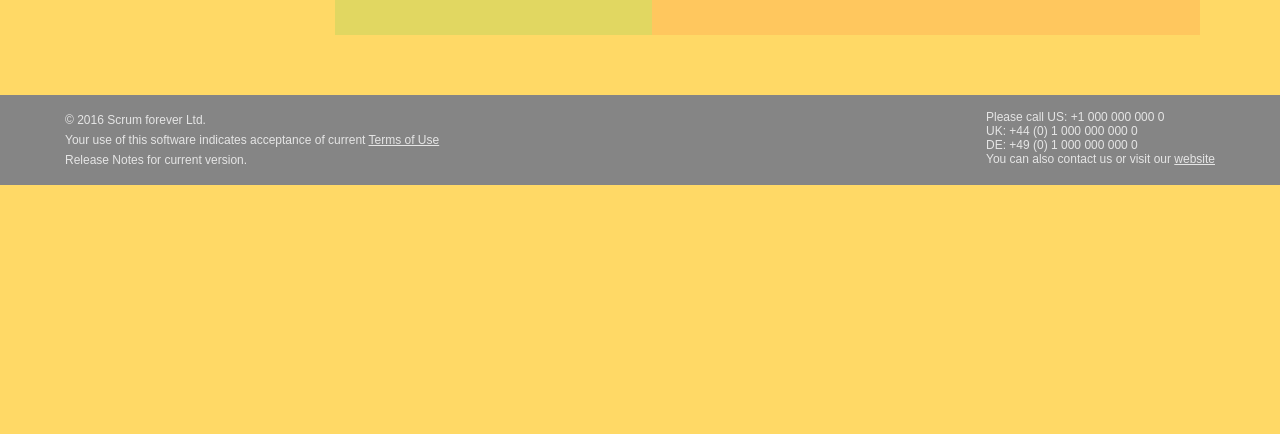
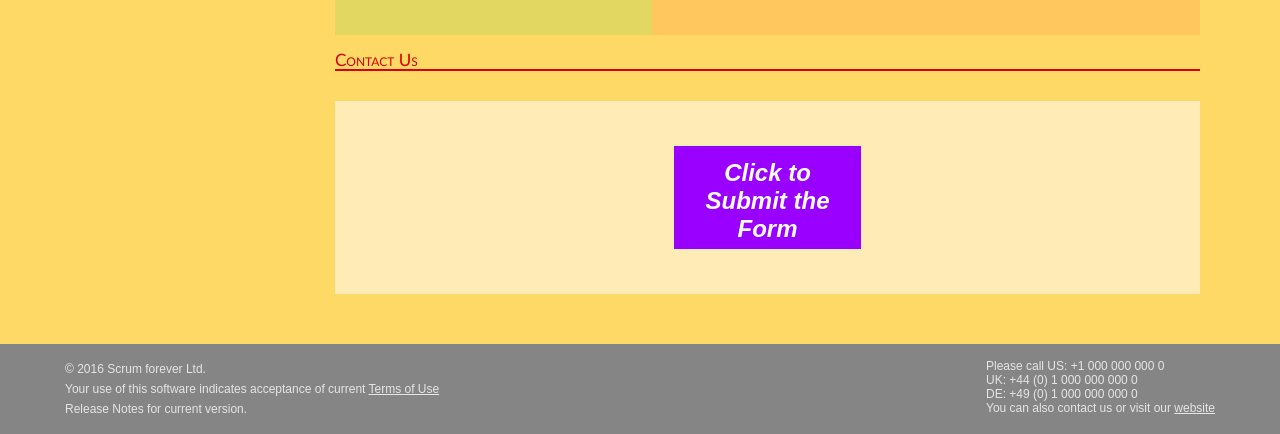
Before and after one commit to GrinchakAndrew/scrum, a plain HTML site: page index.html in a window 1280 px wide. Shown: the part 1978-2412 px from the top of the page. Before the commit the page ends 2163 px from the top, so only its background shows below. Drawn offline with Linux system fonts and the light colour scheme.

Commit message:
increment3

```diff
--- a/index.html
+++ b/index.html
@@ -228,6 +228,41 @@
                 <p class="c33"><span></span></p>
                 <p class="c11"><span class="c27"></span></p>
 
+				<h3>Contact Us</h3>
+				<div class="hr"></div>
+                <ul class="ul">
+                    <li style="list-style-type: none;">
+						<table style="width: 100%; margin-top: 20px;">
+							<tbody>
+								<!-- <tr>
+									<td class="c40" colspan="6" rowspan="1"></td>
+								</tr> -->
+								<tr>
+									<td class="c52" colspan="6" rowspan="1">
+									<p class="c0"><span class="c1"></span></p>
+                                <p class="c0"><span class="c1"></span></p>
+                                <p class="c0"><span class="c1"></span></p>
+										<table cellpadding="0" cellspacing="0" class="c59">
+                                    <tbody>
+                                        <tr class="c72">
+                                            <td class="c63" colspan="1" rowspan="1">
+                                                <p class="c3" style="text-align: center;"><span class="c35">
+										<a class="c56" href="form.htm">Click to Submit the Form</a></span>
+                                                </p>
+                                            </td>
+                                        </tr>
+                                    </tbody>
+                                </table>
+										<p class="c0"><span class="c1"></span></p>
+                                <p class="c0"><span class="c1"></span></p>
+                                <p class="c0"><span class="c1"></span></p>
+									</td>
+								</tr>
+							</tbody>
+						</table>
+                    </li>
+                </ul>
+
             </div>
             <div style="clear: both"></div>
         </div>
```
Also changed, not shown: form.htm (added, +34 -0 lines).
